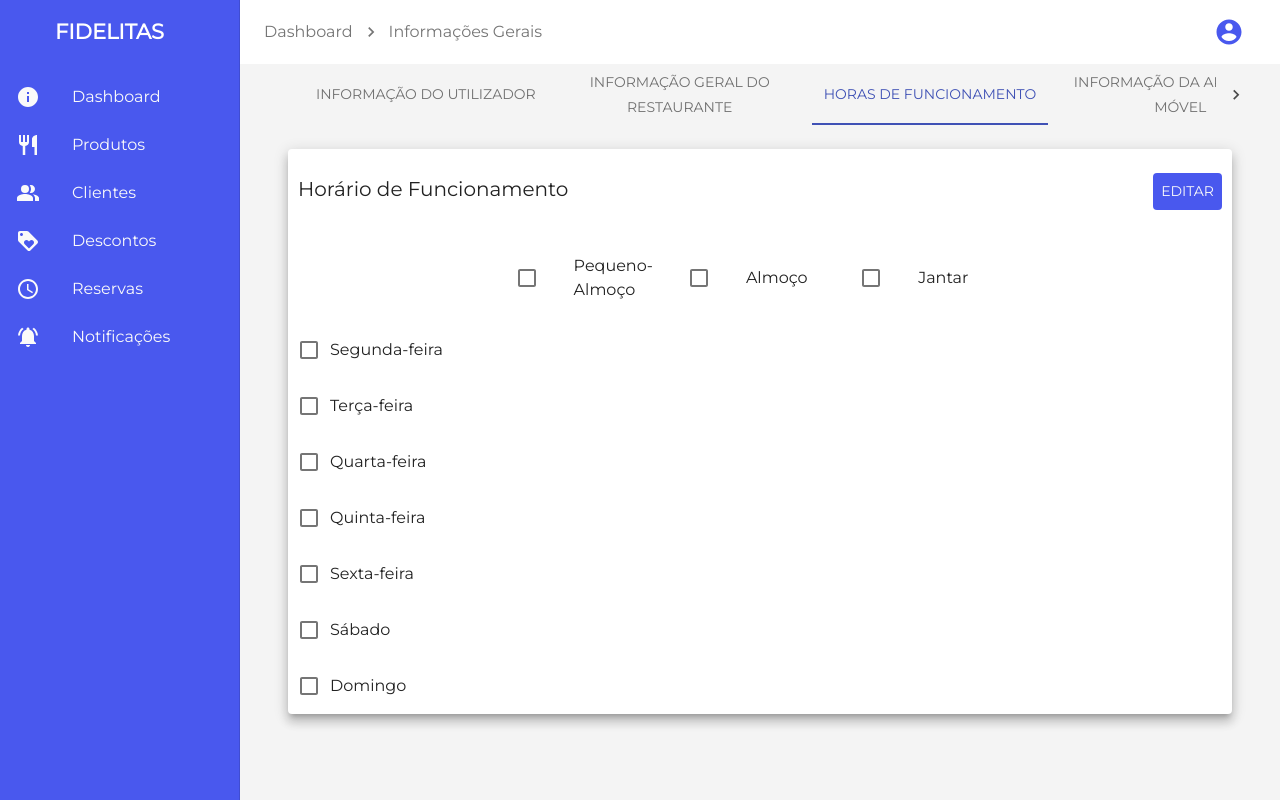
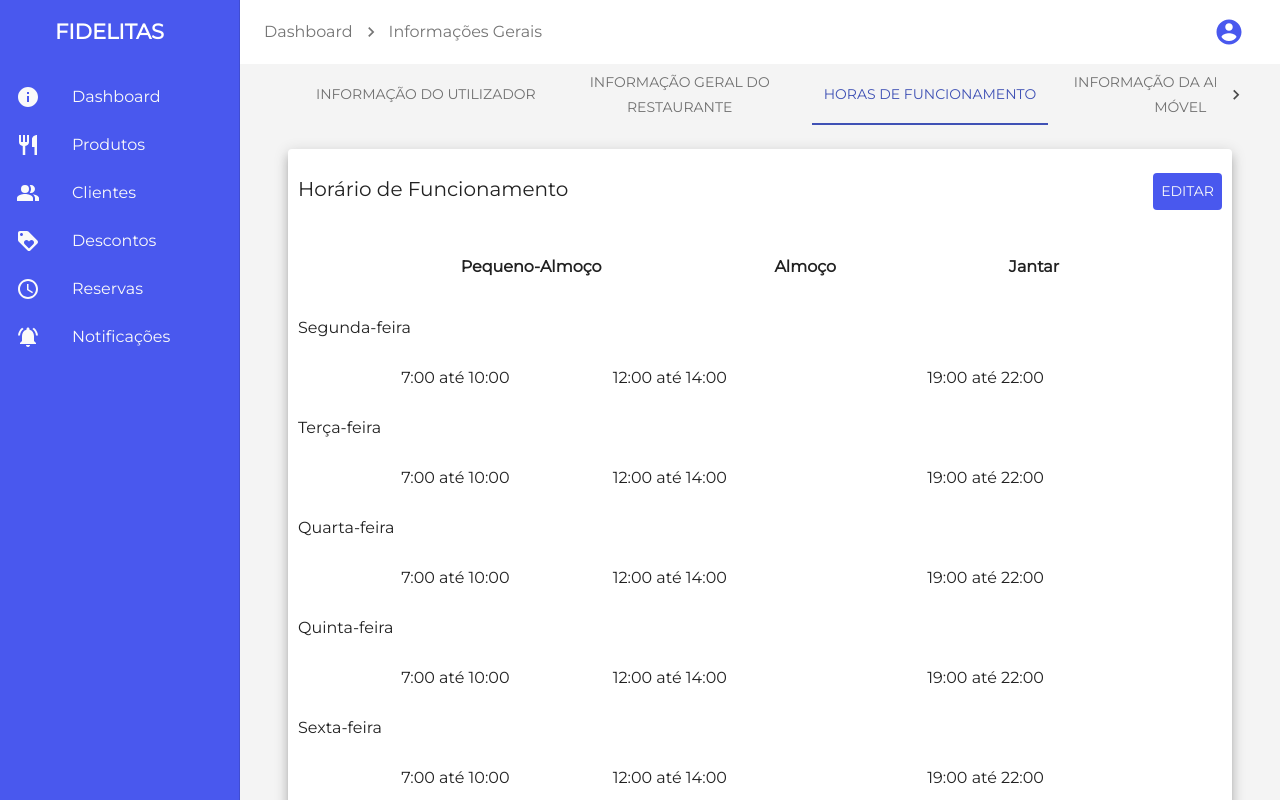
Before and after one commit to 1729patrick/reactjs-fidelitas, a React (Create React App) app: page /generalInformations in a window 1280 px wide. Both pictures are taken after a click on the tab "HORAS DE FUNCIONAMENTO". Shown: the top 800 px of the page. Built offline with nearby package versions, Linux system fonts and the light colour scheme.

Commit message:
last update

```diff
--- a/src/views/GeneralInformationView/components/WorkHoursTab/WorkHoursCard/index.tsx
+++ b/src/views/GeneralInformationView/components/WorkHoursTab/WorkHoursCard/index.tsx
@@ -3,7 +3,6 @@ import {
   Box,
   Button,
   Card,
-  Checkbox,
   List,
   ListItem,
   ListItemIcon,
@@ -16,9 +15,9 @@ import { Palette } from '../../../../../utils/palette';
 
 const WorkHoursCard = () => {
   const [checked, setChecked] = useState([0, 0, 0, 0, 0, 0, 0]);
-  const [breakfastChecked, setBreakfastChecked] = useState(false);
-  const [lunchChecked, setLunchChecked] = useState(false);
-  const [dinnerChecked, setDinnerChecked] = useState(false);
+  const [breakfastChecked, setBreakfastChecked] = useState(true);
+  const [lunchChecked, setLunchChecked] = useState(true);
+  const [dinnerChecked, setDinnerChecked] = useState(true);
   const [openModal, setOpenModal] = useState(false);
 
   const handleModal = () => {
@@ -57,56 +56,16 @@ const WorkHoursCard = () => {
 
         <div
           style={{
+            width: '100%',
             display: 'flex',
             flexDirection: 'row',
-            justifyContent: 'center',
+            justifyContent: 'space-evenly',
+            alignItems: 'center',
           }}>
-          <List style={{ display: 'flex', flexDirection: 'row' }}>
-            <ListItem>
-              <ListItemIcon>
-                <Checkbox
-                  edge="start"
-                  checked={breakfastChecked}
-                  tabIndex={-1}
-                  onClick={() => setBreakfastChecked(!breakfastChecked)}
-                  disableRipple
-                  inputProps={{ 'aria-labelledby': 'breakfast' }}
-                  onChange={() => setBreakfastChecked(!breakfastChecked)}
-                />
-              </ListItemIcon>
-              <ListItemText id={'breakfast'} primary={'Pequeno-Almoço'} />
-            </ListItem>
+          <h4>Pequeno-Almoço</h4>
 
-            <ListItem>
-              <ListItemIcon>
-                <Checkbox
-                  edge="start"
-                  checked={lunchChecked}
-                  tabIndex={-1}
-                  onClick={() => setLunchChecked(!lunchChecked)}
-                  disableRipple
-                  inputProps={{ 'aria-labelledby': 'lunch' }}
-                  onChange={() => setLunchChecked(!lunchChecked)}
-                />
-              </ListItemIcon>
-              <ListItemText id={'lunch'} primary={'Almoço'} />
-            </ListItem>
-
-            <ListItem>
-              <ListItemIcon>
-                <Checkbox
-                  edge="start"
-                  checked={dinnerChecked}
-                  tabIndex={-1}
-                  onClick={() => setDinnerChecked(!dinnerChecked)}
-                  disableRipple
-                  inputProps={{ 'aria-labelledby': 'dinner' }}
-                  onChange={() => setDinnerChecked(!dinnerChecked)}
-                />
-              </ListItemIcon>
-              <ListItemText id={'dinner'} primary={'Jantar'} />
-            </ListItem>
-          </List>
+          <h4>Almoço</h4>
+          <h4>Jantar </h4>
         </div>
         <div
           style={{
@@ -115,6 +74,7 @@ const WorkHoursCard = () => {
             flexDirection: 'column',
             justifyContent: 'center',
             alignItems: 'center',
+            marginLeft: '10px',
           }}>
           {[0, 1, 2, 3, 4, 5, 6].map(value => {
             const weekDay = (value: number) => {
@@ -144,31 +104,22 @@ const WorkHoursCard = () => {
                 style={{
                   width: '100%',
                   display: 'flex',
-                  flexDirection: 'row',
+                  flexDirection: 'column',
                   justifyContent: 'center',
-                  alignItems: 'center',
                 }}>
                 <div
                   style={{
-                    flex: 1,
                     display: 'flex',
-                    flexDirection: 'row',
+                    flexDirection: 'column',
                   }}>
-                  <Checkbox
-                    checked={checked[value] === 1}
-                    tabIndex={-1}
-                    disableRipple
-                    inputProps={{ 'aria-labelledby': weekDay(value) }}
-                    onClick={() => handleCheckWeekDay(value)}
-                  />
-
                   <p>{weekDay(value)}</p>
                 </div>
                 <div
                   style={{
-                    flex: 1,
+                    width: '100%',
                     display: 'flex',
                     flexDirection: 'row',
+                    justifyContent: 'space-evenly',
                   }}>
                   {breakfastChecked && (
                     <div
@@ -176,70 +127,37 @@ const WorkHoursCard = () => {
                         flex: 1,
                         margin: '10px 0px 10px 0px',
                         textAlign: 'center',
+                        display: 'flex',
+                        flexDirection: 'row',
+                        justifyContent: 'center',
                       }}>
-                      <TimePicker
-                        disableClock={true}
-                        clearIcon={null}
-                        onChange={() => {}}
-                        value={new Date()}
-                      />
-                      <p>até</p>
-                      <TimePicker
-                        disableClock={true}
-                        clearIcon={null}
-                        onChange={() => {}}
-                        value={new Date()}
-                      />
+                      <span>7:00 até 10:00</span>
                     </div>
                   )}
-                </div>
 
+                  {lunchChecked && (
                     <div
                       style={{
                         flex: 1,
                         margin: '10px 0px 10px 0px',
                         textAlign: 'center',
+                        display: 'flex',
+                        flexDirection: 'row',
                       }}>
-                  {lunchChecked && (
-                    <div>
-                      <TimePicker
-                        disableClock={true}
-                        clearIcon={null}
-                        onChange={() => {}}
-                        value={new Date()}
-                      />
-                      <p>até</p>
-                      <TimePicker
-                        disableClock={true}
-                        clearIcon={null}
-                        onChange={() => {}}
-                        value={new Date()}
-                      />
+                      <span>12:00 até 14:00</span>
                     </div>
                   )}
-                </div>
 
+                  {dinnerChecked && (
                     <div
                       style={{
                         flex: 1,
                         margin: '10px 0px 10px 0px',
                         textAlign: 'center',
+                        display: 'flex',
+                        flexDirection: 'row',
                       }}>
-                  {dinnerChecked && (
-                    <div>
-                      <TimePicker
-                        disableClock={true}
-                        clearIcon={null}
-                        onChange={() => {}}
-                        value={new Date()}
-                      />
-                      <p>até</p>
-                      <TimePicker
-                        disableClock={true}
-                        clearIcon={null}
-                        onChange={() => {}}
-                        value={new Date()}
-                      />
+                      <span>19:00 até 22:00</span>
                     </div>
                   )}
                 </div>
--- a/src/views/GeneralInformationView/components/WorkHoursTab/WorkHoursModal/index.tsx
+++ b/src/views/GeneralInformationView/components/WorkHoursTab/WorkHoursModal/index.tsx
@@ -16,7 +16,6 @@ const useStyles = makeStyles((theme: Theme) =>
     paper: {
       position: 'absolute',
       width: 900,
-
       backgroundColor: theme.palette.background.paper,
       borderRadius: 8,
       padding: theme.spacing(2, 4, 3),
```
Lines whose indentation alone changed are shown as unchanged.
